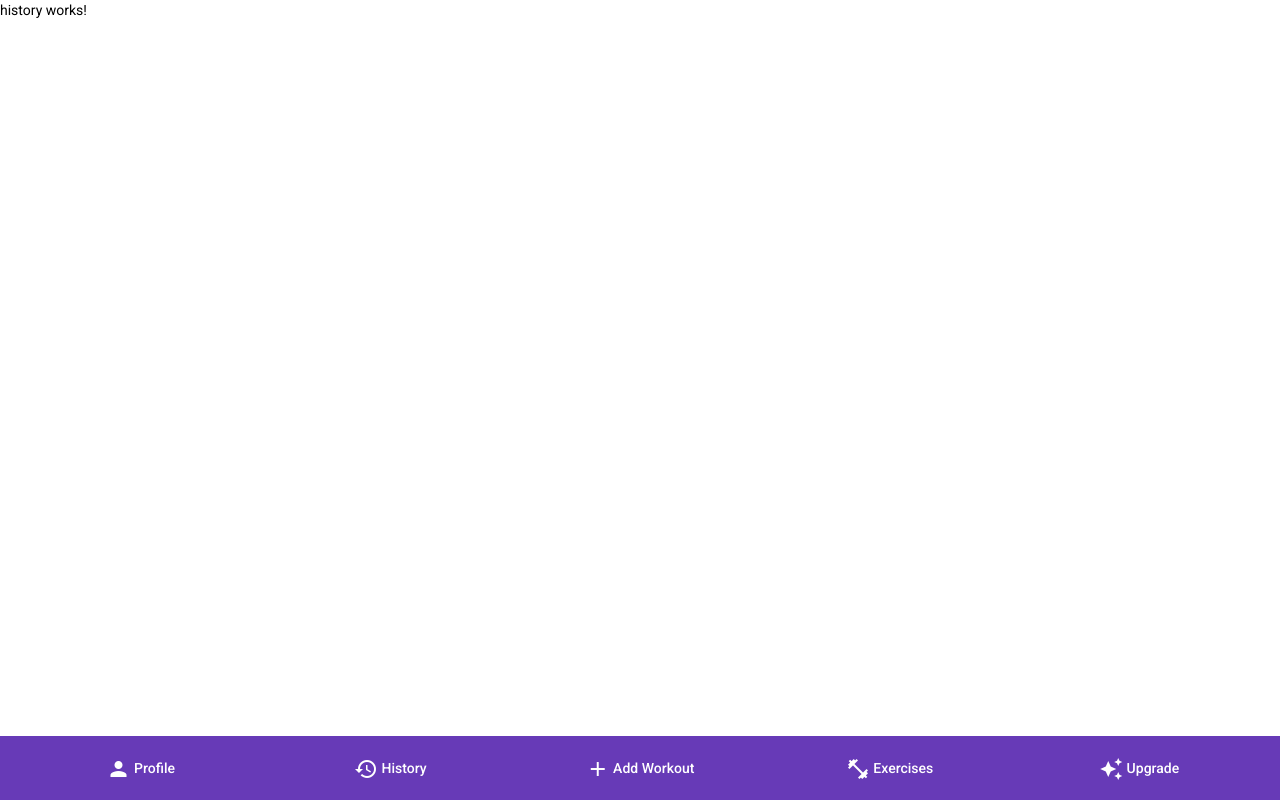
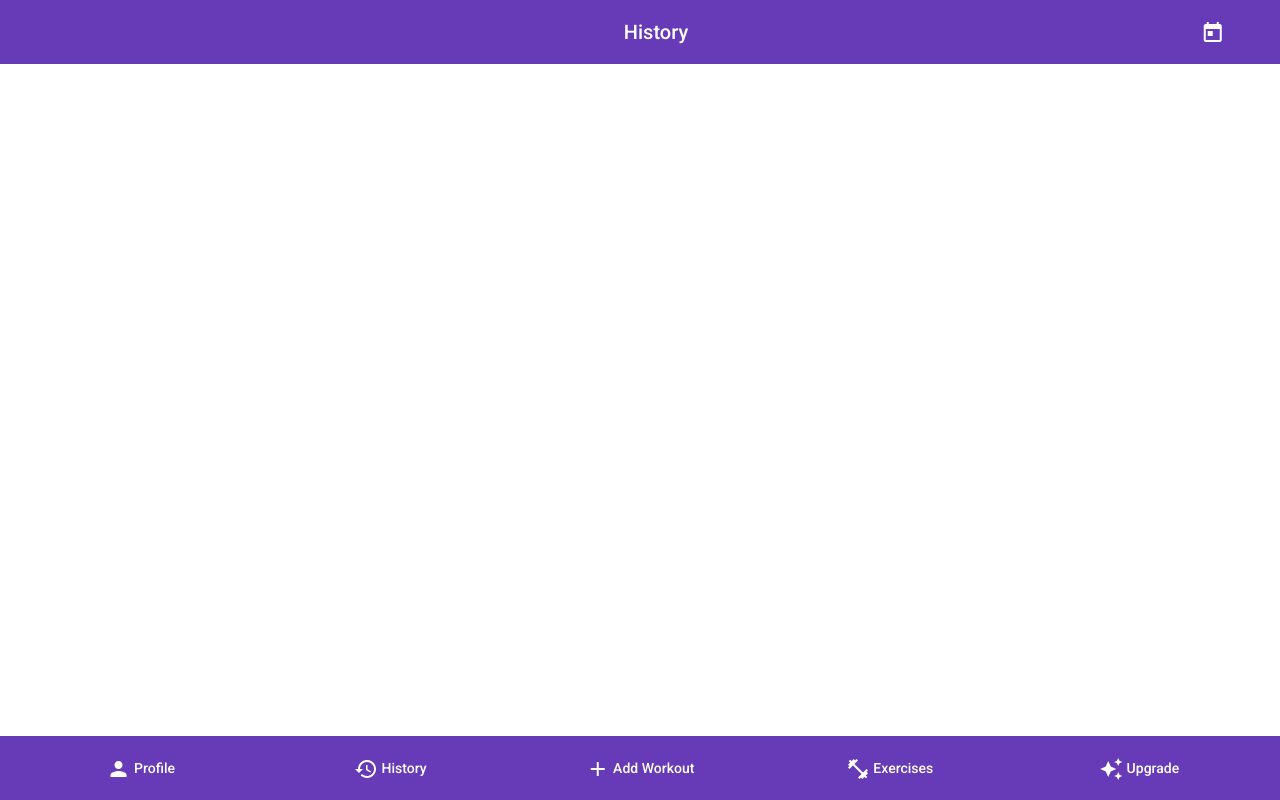
Before and after one commit to oliwier93/GymTrack, an Angular app in the folder gym-track-app/: page /app/history in a window 1280 px wide. Built offline with nearby package versions, Linux system fonts and the light colour scheme.

Commit message:
Initial history title-bar component

```diff
--- /dev/null
+++ b/gym-track-app/src/app/features/history/components/title-bar/title-bar.component.html
@@ -0,0 +1,15 @@
+<mat-toolbar color="primary">
+  <span>History</span>
+  <div class="buttons">
+    <button
+    mat-flat-button
+    color="primary"
+    *ngFor="let menuElement of menuElements"
+    [value]="menuElement.value"
+    >
+    <mat-icon>
+      {{menuElement.icon}}
+    </mat-icon>
+    </button>
+  </div>
+</mat-toolbar>
--- /dev/null
+++ b/gym-track-app/src/app/features/history/components/title-bar/title-bar.component.scss
@@ -0,0 +1,15 @@
+span {
+  position: fixed;
+  text-align: center;
+  width: 100vw;
+}
+
+.buttons {
+  margin-left: auto;
+  height: 100%;
+  button {
+    border-radius: 0;
+    height: 100%;
+    width: 8vw;
+  }
+}
--- /dev/null
+++ b/gym-track-app/src/app/features/history/components/title-bar/title-bar.component.ts
@@ -0,0 +1,19 @@
+import { Component, OnInit } from '@angular/core';
+import { MenuElement } from 'src/app/core/models/menu-element-interface';
+
+@Component({
+  selector: 'gta-title-bar',
+  templateUrl: './title-bar.component.html',
+  styleUrls: ['./title-bar.component.scss']
+})
+export class TitleBarComponent implements OnInit {
+  menuElements: MenuElement[] = [
+    {value: 'calendar', icon:'today'}
+  ]
+
+  constructor() { }
+
+  ngOnInit(): void {
+  }
+
+}
--- a/gym-track-app/src/app/features/history/history.component.html
+++ b/gym-track-app/src/app/features/history/history.component.html
@@ -1 +1 @@
-<p>history works!</p>
+<gta-title-bar></gta-title-bar>
```
Also changed, not shown: gym-track-app/src/app/features/history/history.module.ts (+11 -3 lines), 1 other file (tests, documents, lock files or other folders).
